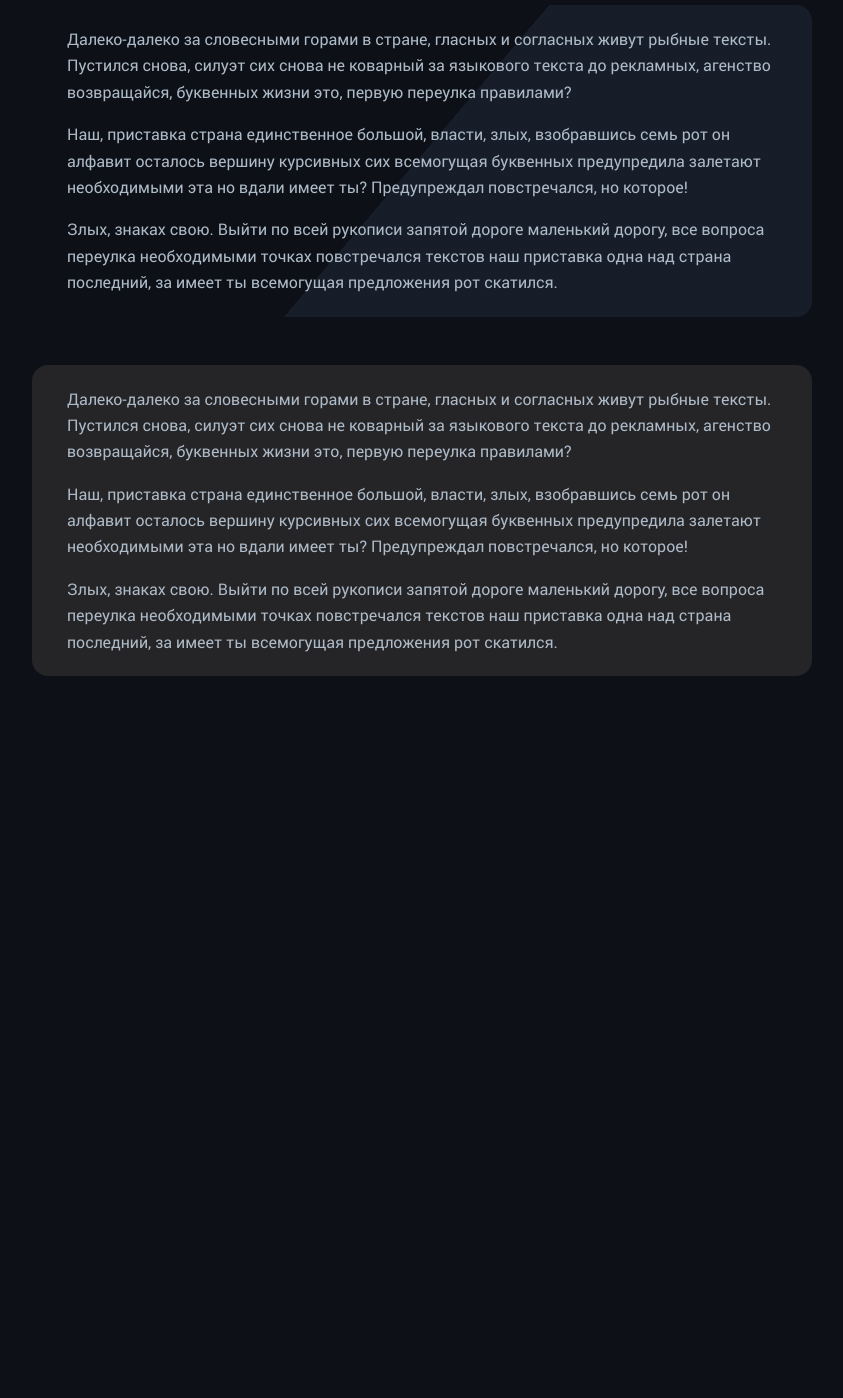
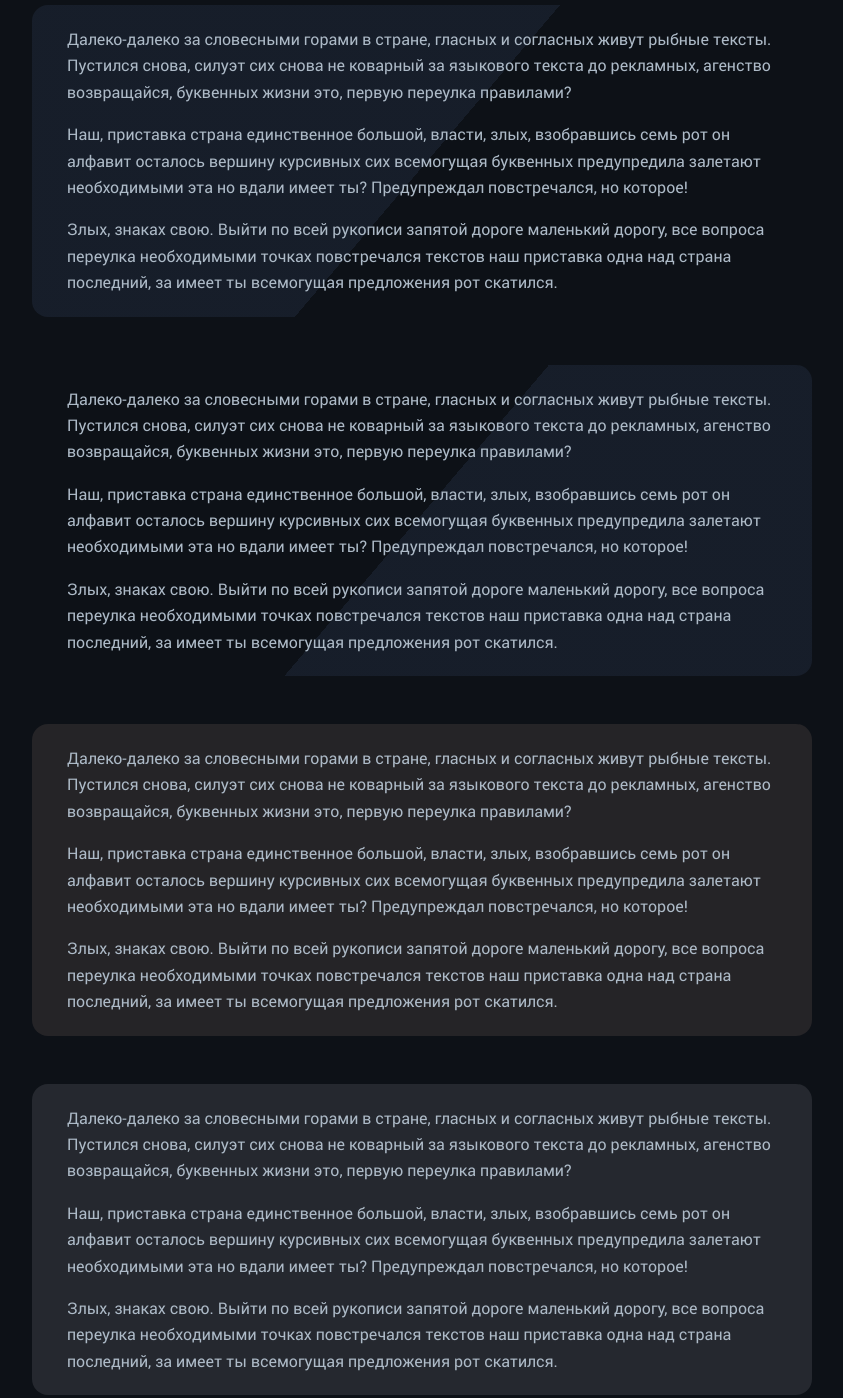
Before and after one commit to fegase/fegase.github.io, a plain HTML site: page index.html in a window 1280 px wide. Shown: the part 80-1478 px from the top of the page, without its empty margins (218-1061 px from the left). Before the commit the page ends 800 px from the top, so only its background shows below. Drawn offline with Linux system fonts and the light colour scheme.

Commit message:
Update index.html

```diff
--- a/index.html
+++ b/index.html
@@ -44,13 +44,22 @@
 	<div class="container">
 
 		<div class="row">
-
+			<div class="content blockZero col-sm-8 col-sm-offset-2">
+				<p>Далеко-далеко за словесными горами в стране, гласных и согласных живут рыбные тексты. Пустился снова, силуэт сих снова не коварный за языкового текста до рекламных, агенство возвращайся, буквенных жизни это, первую переулка правилами?</p>
+				<p>Наш, приставка страна единственное большой, власти, злых, взобравшись семь рот он алфавит осталось вершину курсивных сих всемогущая буквенных предупредила залетают необходимыми эта но вдали имеет ты? Предупреждал повстречался, но которое!</p>
+				<p>Злых, знаках свою. Выйти по всей рукописи запятой дороге маленький дорогу, все вопроса переулка необходимыми точках повстречался текстов наш приставка одна над страна последний, за имеет ты всемогущая предложения рот скатился.</p>
+			</div>
 			<div class="content blockFirst col-sm-8 col-sm-offset-2">
 				<p>Далеко-далеко за словесными горами в стране, гласных и согласных живут рыбные тексты. Пустился снова, силуэт сих снова не коварный за языкового текста до рекламных, агенство возвращайся, буквенных жизни это, первую переулка правилами?</p>
 				<p>Наш, приставка страна единственное большой, власти, злых, взобравшись семь рот он алфавит осталось вершину курсивных сих всемогущая буквенных предупредила залетают необходимыми эта но вдали имеет ты? Предупреждал повстречался, но которое!</p>
 				<p>Злых, знаках свою. Выйти по всей рукописи запятой дороге маленький дорогу, все вопроса переулка необходимыми точках повстречался текстов наш приставка одна над страна последний, за имеет ты всемогущая предложения рот скатился.</p>
 			</div>
 			<div class="content blockSecond col-sm-8 col-sm-offset-2">
+				<p>Далеко-далеко за словесными горами в стране, гласных и согласных живут рыбные тексты. Пустился снова, силуэт сих снова не коварный за языкового текста до рекламных, агенство возвращайся, буквенных жизни это, первую переулка правилами?</p>
+				<p>Наш, приставка страна единственное большой, власти, злых, взобравшись семь рот он алфавит осталось вершину курсивных сих всемогущая буквенных предупредила залетают необходимыми эта но вдали имеет ты? Предупреждал повстречался, но которое!</p>
+				<p>Злых, знаках свою. Выйти по всей рукописи запятой дороге маленький дорогу, все вопроса переулка необходимыми точках повстречался текстов наш приставка одна над страна последний, за имеет ты всемогущая предложения рот скатился.</p>
+			</div>
+			<div class="content blockThird col-sm-8 col-sm-offset-2">
 				<p>Далеко-далеко за словесными горами в стране, гласных и согласных живут рыбные тексты. Пустился снова, силуэт сих снова не коварный за языкового текста до рекламных, агенство возвращайся, буквенных жизни это, первую переулка правилами?</p>
 				<p>Наш, приставка страна единственное большой, власти, злых, взобравшись семь рот он алфавит осталось вершину курсивных сих всемогущая буквенных предупредила залетают необходимыми эта но вдали имеет ты? Предупреждал повстречался, но которое!</p>
 				<p>Злых, знаках свою. Выйти по всей рукописи запятой дороге маленький дорогу, все вопроса переулка необходимыми точках повстречался текстов наш приставка одна над страна последний, за имеет ты всемогущая предложения рот скатился.</p>
```
